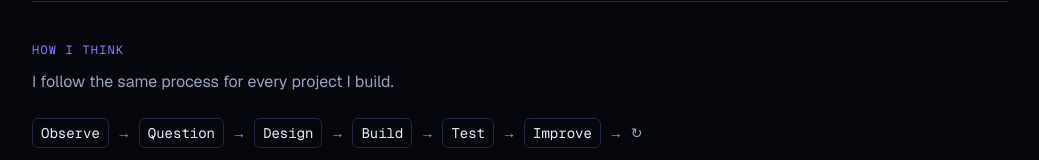
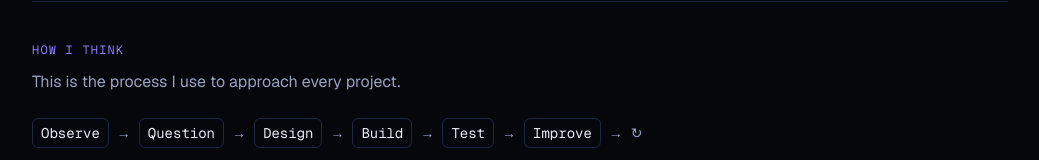
Before and after one commit to harshvk8/harshvardhan-portfolio, a Next.js app: page /about in a window 1280 px wide. Shown: the part 740-900 px from the top of the page, without its empty margins (120-1159 px from the left). Built offline with nearby package versions, Linux system fonts and the light colour scheme; no server answers.

Commit message:
content: revise How I Think subtitle

```diff
--- a/src/app/about/page.tsx
+++ b/src/app/about/page.tsx
@@ -100,7 +100,7 @@ export default function AboutPage() {
       <section className="border-border mt-16 border-t pt-10">
         <h2 className="text-accent font-mono text-xs tracking-widest uppercase">How I think</h2>
         <p className="text-muted mt-3 max-w-2xl">
-          I follow the same process for every project I build.
+          This is the process I use to approach every project.
         </p>
         <div className="mt-6">
           <ThinkingFlow />
```
